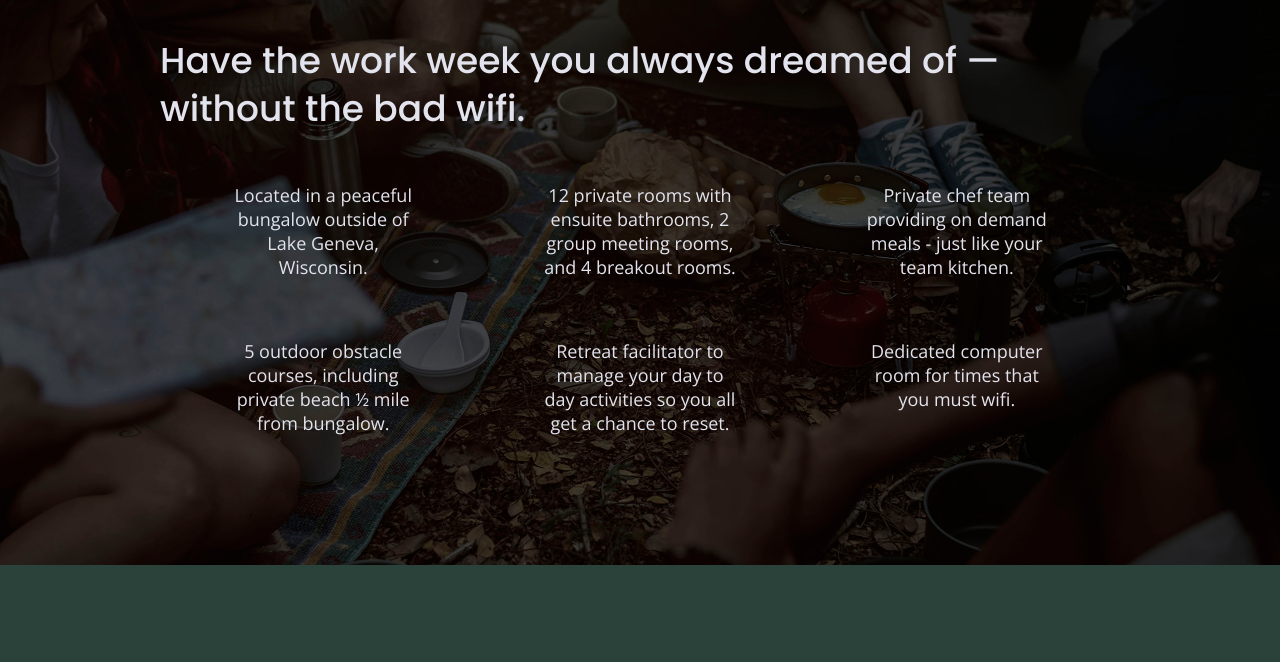
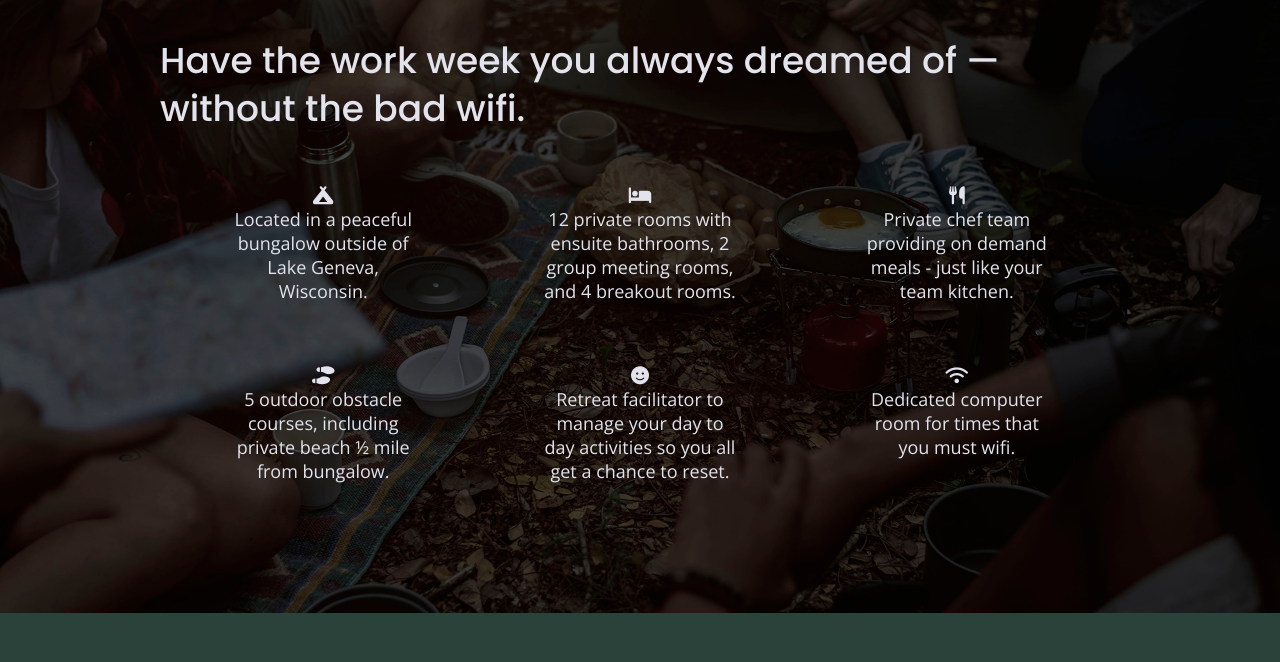
Before and after one commit to JanaLynnG/unplugged, a website built with Parcel: page index.html in a window 1280 px wide. Shown: the part 1095-1757 px from the top of the page. Built offline with nearby package versions, Linux system fonts and the light colour scheme.

Commit message:
Added style icons

```diff
--- a/index.html
+++ b/index.html
@@ -19,6 +19,7 @@
   <link rel="stylesheet" href="css/normalize.css">
   <link rel="stylesheet" href="css/main.css">
 
+  <script src="https://kit.fontawesome.com/2ddc2ab019.js" crossorigin="anonymous"></script>
   <meta name="theme-color" content="#fafafa">
   <!-- Google Fonts -->
 <link href="https://fonts.googleapis.com/css?family=Open+Sans:400,700|Poppins:500,700" rel="stylesheet">
@@ -73,6 +74,7 @@
         <div class="features-items">
           <article>
             <p class="fontawesome-icon">
+              <i class="fas fa-campground"></i>
             </p>
             <p class="features-item-description">
               Located in a peaceful bungalow outside of Lake Geneva, Wisconsin.
@@ -80,6 +82,7 @@
           </article>
           <article>
             <p class="fontawesome-icon">
+              <i class="fas fa-bed"></i>
             </p>
             <p class="features-item-description">
               12 private rooms with ensuite bathrooms, 2 group meeting rooms, and 4 breakout rooms.
@@ -87,6 +90,7 @@
           </article>
           <article>
             <p class="fontawesome-icon">
+              <i class="fas fa-utensils"></i>
             </p>
             <p class="features-item-description">
               Private chef team providing on demand meals - just like your team kitchen.
@@ -94,6 +98,8 @@
           </article>
           <article>
             <p class="fontawesome-icon">
+              <i class="fas fa-shoe-prints
+              "></i>
             </p>
             <p class="features-item-description">
               5 outdoor obstacle courses, including private beach ½ mile from bungalow.
@@ -101,6 +107,8 @@
           </article>
           <article>
             <p class="fontawesome-icon">
+              <i class="fas fa-smile
+              "></i>
             </p>
             <p class="features-item-description">
               Retreat facilitator to manage your day to day activities so you all get a chance to reset.
@@ -108,6 +116,7 @@
           </article>
           <article>
             <p class="fontawesome-icon">
+              <i class=" fas fa-wifi"></i>
             </p>
             <p class="features-item-description">
               Dedicated computer room for times that you must wifi.
```
Also changed, not shown: about/index.html (+3 -0 lines), faq/index.html (+2 -0 lines).
